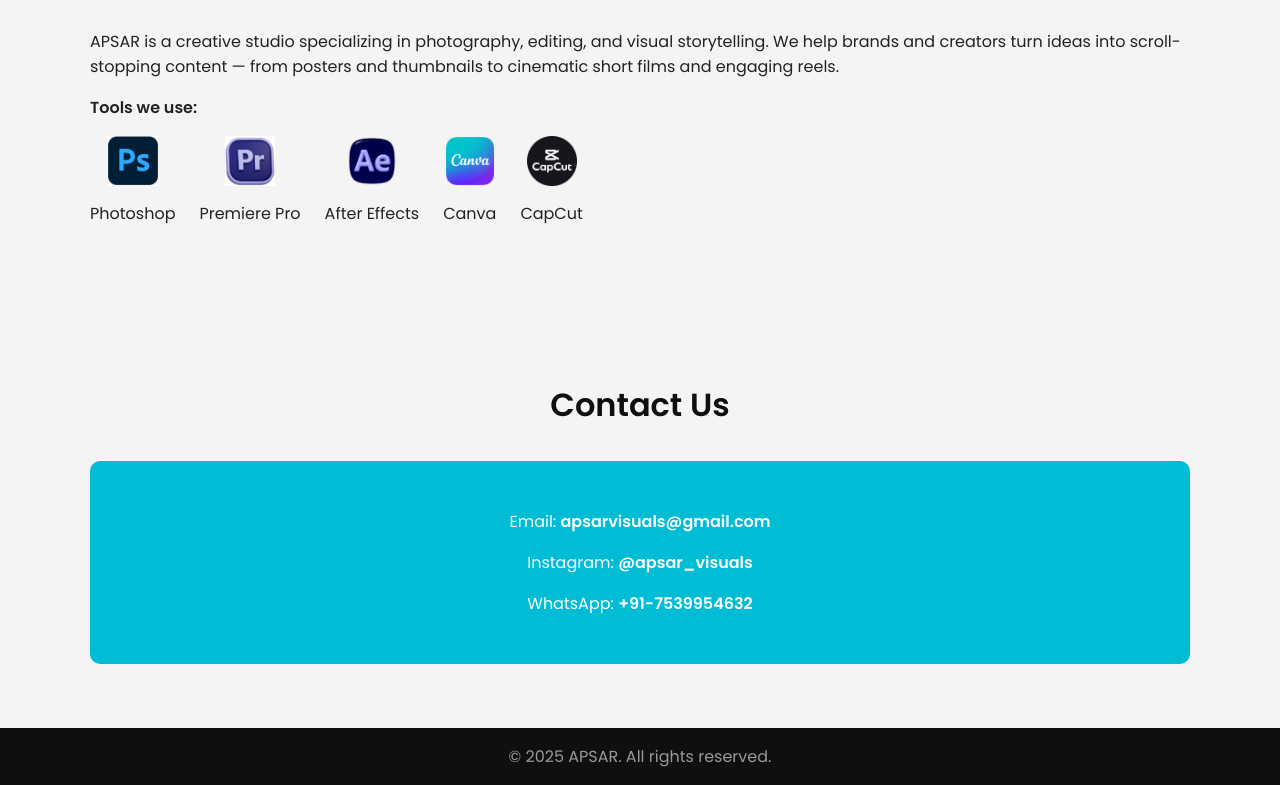
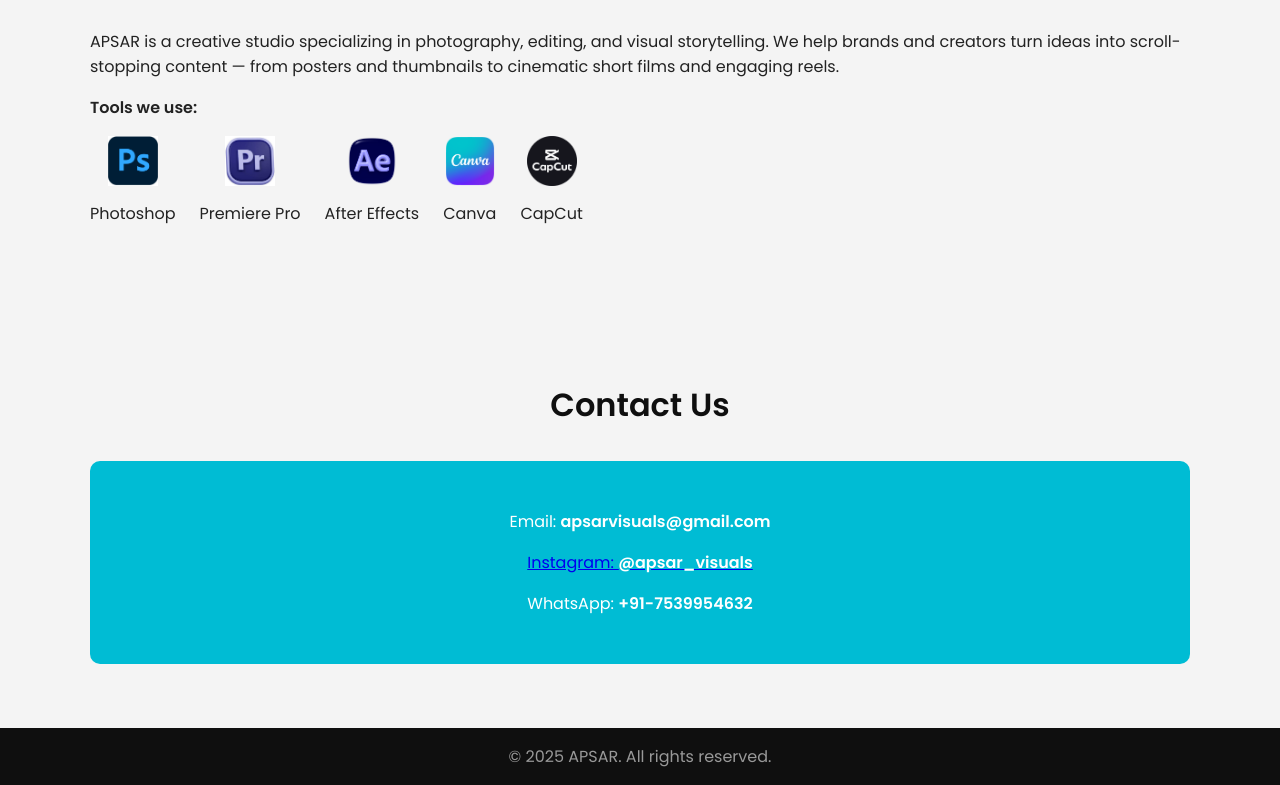
Before and after one commit to Mukesh-030/apsar, a plain HTML site: page index.html in a window 1280 px wide. Shown: the part 2937-3722 px from the top of the page. Drawn offline with Linux system fonts and the light colour scheme.

Commit message:
Add files via upload

```diff
--- a/index.html
+++ b/index.html
@@ -278,6 +278,7 @@
     <h1>APSAR VISUALS</h1>
     <p>Visual Media & Marketing Studio — "Crafting Visual Stories That Speak"</p>
   </header>
+
   <section id="home" class="home-section">
     <div class="home-container">
       <div class="home-text">
@@ -393,7 +394,7 @@
     <h2>Contact Us</h2>
     <div class="contact">
       <p>Email: <strong>apsarvisuals@gmail.com</strong></p>
-      <p>Instagram: <strong>@apsar_visuals</strong></p>
+    <a href="https://www.instagram.com/apsar_visuals?igsh=MTd5bngzMXY4amw4eQ==" > <p>Instagram: <strong>@apsar_visuals</strong></p></a>
       <p>WhatsApp: <strong>+91-7539954632</strong></p>
     </div>
   </section>
```
